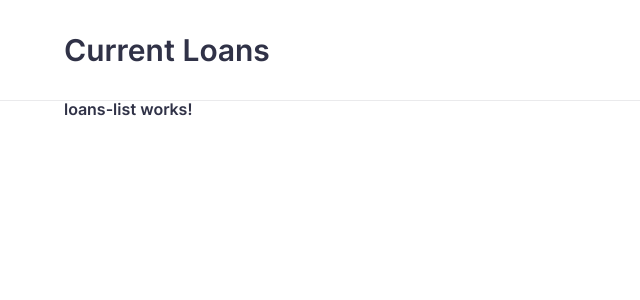
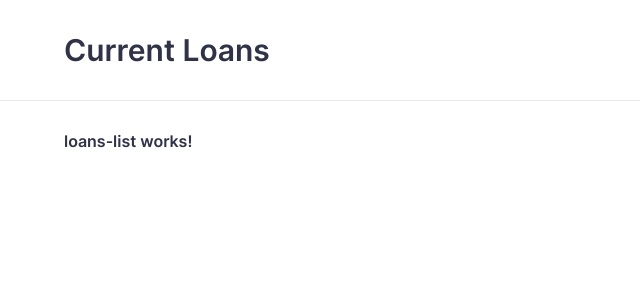
Before and after one commit to tetianaMas/testAngularCHI, an Angular app: page / in a window 1280 px wide. Shown: the top 300 px of the page, without its empty margins (0-640 px from the left). Built offline with nearby package versions, Linux system fonts and the light colour scheme.

Commit message:
refactor: add default padding

```diff
--- a/src/app/core/components/header/header.component.scss
+++ b/src/app/core/components/header/header.component.scss
@@ -4,7 +4,7 @@
   border-bottom: 1px solid $border-color;
 
   &__title {
-    padding: 32px 0;
+    padding: $padding-default 0;
     font-weight: 600;
     font-size: 30px;
     line-height: 36px;
--- a/src/app/loans/pages/loans-page/loans-page.component.scss
+++ b/src/app/loans/pages/loans-page/loans-page.component.scss
@@ -0,0 +1,5 @@
+@import "variables";
+
+.loans {
+  padding-top: $padding-default;
+}
--- a/src/scss/abstracts/_variables.scss
+++ b/src/scss/abstracts/_variables.scss
@@ -2,3 +2,4 @@ $font-color: #303247;
 $bg-color: #fff;
 $border-color: rgba(48, 50, 71, 0.1);
 $border-radius: 20px;
+$padding-default: 32px;
```
